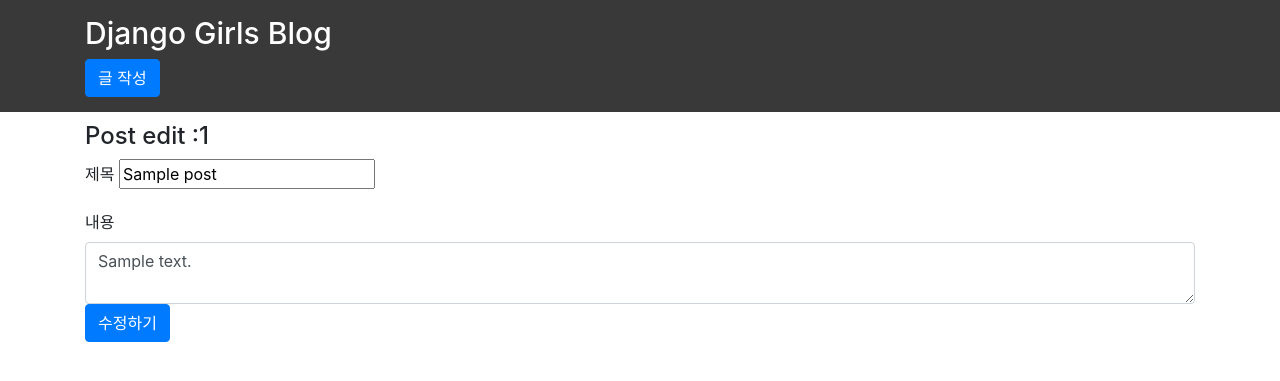
After one commit to kahee/Djangogirls-Tutorial, a Django app: page /1/edit/ in a window 1280 px wide. The commit adds this page. Shown: the top 381 px of the page. Run offline with Django 3.2, Linux system fonts and the light colour scheme; tables that the repository leaves empty hold one stand-in row (values such as "Sample post"); some libraries are stand-ins or nearby versions.

Commit message:
post_edit 완료

```diff
--- a/django/blog/models.py
+++ b/django/blog/models.py
@@ -2,6 +2,7 @@
 
 # Create your models here.
 from django.utils import timezone
+
 
 # models.Model 데이터베이스 형태로 해줌
 # 하나의 요소가 calm으로 인식
@@ -21,6 +22,7 @@
         blank=True, null=True
     )
 
+
     def publish(self):
         self.published_date = timezone.now()
         # 데이터베이스에 기록을 하는 것 save()
@@ -28,3 +30,10 @@
 
     def __str__(self):
         return self.title
+
+    # 장고에서 규정된 class name
+    # 전체적으로 적용되도록 하는 것
+    class Meta:
+        verbose_name = '글'
+        verbose_name_plural = f'{verbose_name} 목록'
+        ordering = ['-create_date']
--- a/django/blog/urls.py
+++ b/django/blog/urls.py
@@ -23,5 +23,5 @@
     # localhost:8000/add 에 접근
     path('add/', views.post_add, name='post-add'),
 
-
+    path('<int:pk>/edit/', views.post_edit, name='post-edit')
 ]
--- a/django/blog/views.py
+++ b/django/blog/views.py
@@ -19,7 +19,7 @@
 
     # HTTP 프로토콜로 텍스트 데이터 응답
     # return HttpResponse('<html>~')
-
+    # django model order recently created
     posts = Post.objects.all()
     context = {
         'posts': posts
@@ -27,6 +27,7 @@
 
     return render(request, 'blog/post_list.html', context)
     # 'blog/post_list.html'템플릿 파일을 이용해 http 프로토콜로 응답
+
 
 
 def post_detail(request, pk):
@@ -43,6 +44,44 @@
         'post': Post.objects.get(pk=pk),
     }
     return render(request, 'blog/post_detail.html', context)
+
+def post_edit(request,pk):
+    """
+    pk에 해당하는 Post인스턴스를
+    context라는 dict에 'post'키에 할당
+    위에서 생성한 dict는 render의 context에 전달
+    사용하는 템플릿은 'blog/post_add.html'을 재사용
+    url은 /3/edit/ urls.py 작성
+
+    :param requset:
+    :param px:
+    :return:
+    """
+    """
+    request.method가 post일때는 requset.POST에 있는 데이터를 이용해서,pk에 해당하는 post인스
+    턴스의 값을 수정, 이후 post-detail로 redirect
+    """
+
+    post = Post.objects.get(pk=pk)
+    if request.method == 'POST':
+        post.title = request.POST['title']
+        post.content = request.POST['content']
+        post.save()
+        return redirect('post-detail',pk=post.pk)
+
+    else:
+        post = Post.objects.get(pk=pk)
+        context = {
+            'post': post,
+        }
+        return render(
+            request,
+            'blog/post_edit.html',
+            context
+        )
+
+
+
 
 
 def post_add(request):
--- a/django/static/css/blog.css
+++ b/django/static/css/blog.css
@@ -24,7 +24,7 @@
 .post {
     padding-bottom: 10px;
     border-bottom: 1px solid #ccc;
-    margin - bottom: 10px;
+    margin-bottom: 10px;
     }
 
 .post:last-child{
@@ -32,7 +32,7 @@
 
 .post > .post-date {
     text-align : right;
-    font-size : 10px
+    font-size : 10px;
     margin-bottom : -6px;
     }
 .post > .post-content{
@@ -44,3 +44,7 @@
     max-height : initial;
     overflow: initial;
 }
+
+form.inline {
+    display: inline-block;
+}
--- a/django/templates/base.html
+++ b/django/templates/base.html
@@ -15,7 +15,7 @@
 <body>
 <div class="header">
     <div class="container">
-        <h1><a href="">Django Girls Blog</a></h1>
+        <h1><a href="{% url 'post-list' %}">Django Girls Blog</a></h1>
         <!-- post_add view 로 가는 링크 만들기-->
         <a href="{% url 'post-add' %}" class="btn btn-primary">글 작성</a>
     </div>
--- /dev/null
+++ b/django/templates/blog/post_edit.html
@@ -0,0 +1,30 @@
+{% extends 'base.html' %}
+
+{% block title %}
+Post edit :{{ post.pk }}
+{% endblock %}
+
+{% block content %}
+<!--method 의 경우, 안적으면 기본적으로 get-->
+<!-- action은 요청을 어디로 할 것인지 -->
+<!-- post로 바꾸면 작성하기 누르면 오류 메시지가 뜸 -->
+<form action="" method="POST">
+    {% csrf_token %}
+    <div class="form-group">
+        <label for="title">제목</label>
+        <input
+                type="text"
+                name="title"
+                class="from-control"
+                value="{{ post.title }}">
+        <!-- request.POST[title]은 name으로 받을 수 있는 것임-->
+    </div>
+    <div class="form-gorup">
+        <label for="content">내용</label>
+       <textarea name="content" id="content" class="form-control">{{ post.content }}</textarea>
+    </div>
+
+    <button type="submit" class="btn btn-primary">수정하기</button>
+
+</form>
+{% endblock %}
```
Also changed, not shown: django/templates/blog/post_detail.html (+8 -4 lines).
